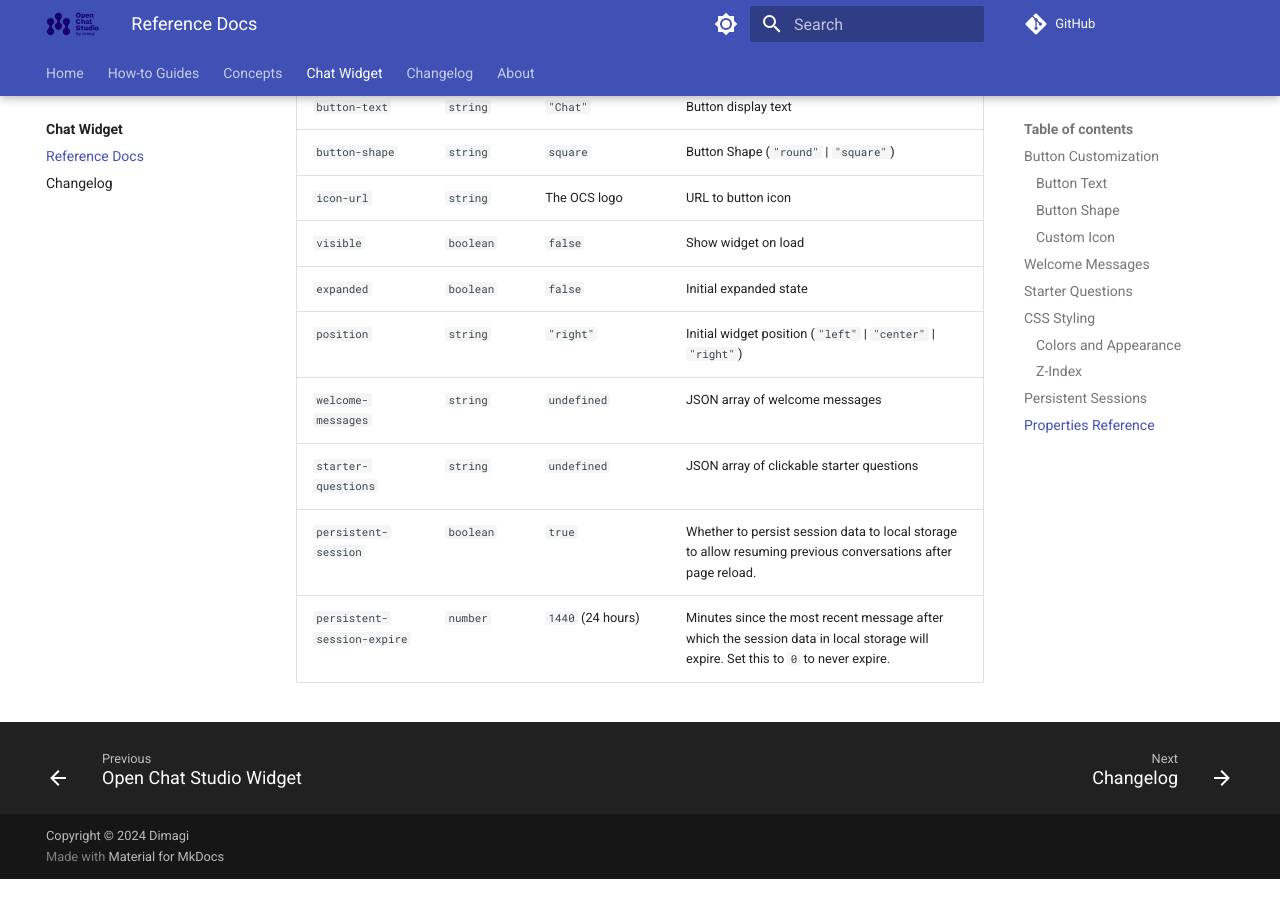
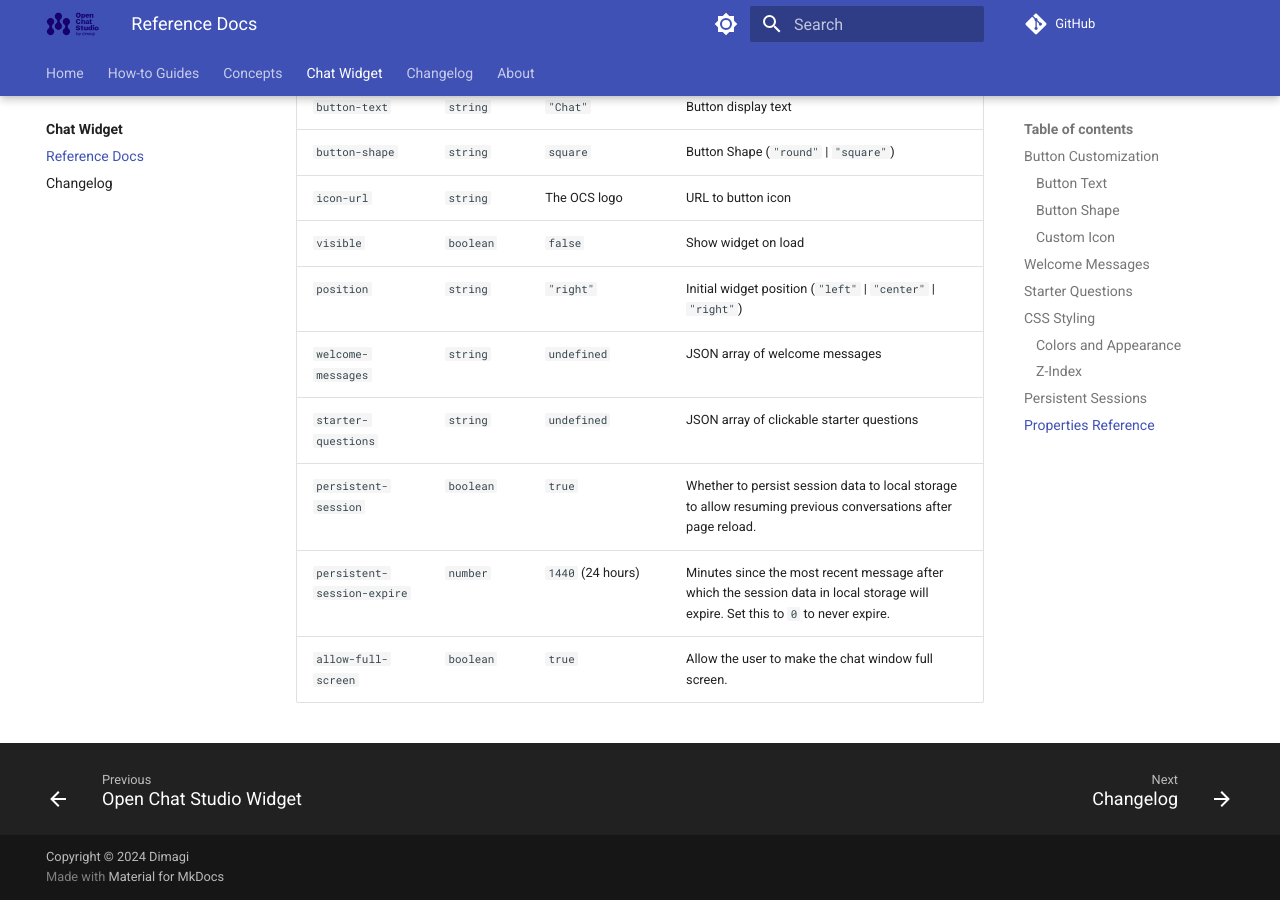
Before and after one commit to dimagi/open-chat-studio-docs, an MkDocs documentation site: the page built from docs/chat_widget/reference.md, in a window 1280 px wide and 900 px high, scrolled down 3499 px. Built offline with MkDocs 1.6.1 and Material for MkDocs 9.7.7, drawn with Linux system fonts in a browser that asks for light colours; a script that is not in the unit is left out; comment, search, counter and statistics services are not loaded; before the commit the page ends 4378 px from its top, so only the background shows below that.

Commit message:
update with fullscreen

```diff
--- a/docs/chat_widget/reference.md
+++ b/docs/chat_widget/reference.md
@@ -131,9 +131,9 @@ The session data is set to expire after 24 hours. This is also configurable by u
 | `button-shape`              | `string`  | `square`                        | Button Shape (`"round"` \| `"square"`)                                                                                            |
 | `icon-url`                  | `string`  | The OCS logo                    | URL to button icon                                                                                                                |
 | `visible`                   | `boolean` | `false`                         | Show widget on load                                                                                                               |
-| `expanded`                  | `boolean` | `false`                         | Initial expanded state                                                                                                            |
 | `position`                  | `string`  | `"right"`                       | Initial widget position (`"left"` \| `"center"` \| `"right"`)                                                                     |
 | `welcome-messages`          | `string`  | `undefined`                     | JSON array of welcome messages                                                                                                    |
 | `starter-questions`         | `string`  | `undefined`                     | JSON array of clickable starter questions                                                                                         |
 | `persistent-session`        | `boolean` | `true`                          | Whether to persist session data to local storage to allow resuming previous conversations after page reload.                      |
 | `persistent-session-expire` | `number`  | `1440` (24 hours)               | Minutes since the most recent message after which the session data in local storage will expire. Set this to `0` to never expire. |
+| `allow-full-screen`         | `boolean` | `true`                          | Allow the user to make the chat window full screen.                                                                               |
--- a/mkdocs.yml
+++ b/mkdocs.yml
@@ -140,6 +140,7 @@ watch:
 - python_node
 
 extra_javascript:
-  - path: https://unpkg.com/open-chat-studio-widget@0.4.0/dist/open-chat-studio-widget/open-chat-studio-widget.esm.js
+  - path: https://unpkg.com/open-chat-studio-widget@0.4.1/dist/open-chat-studio-widget/open-chat-studio-widget.esm.js
     type: module
     async: true
+  - path: ./assets/javascript/widget.js
--- a/overrides/main.html
+++ b/overrides/main.html
@@ -2,8 +2,10 @@
 
 {% block footer %}
   {{ super() }}
+  <!-- disable full screen because the widget goes underneath the header -->
   <open-chat-studio-widget
     visible="false"
     chatbot-id="cdec8c04-ff39-4175-bffb-f7d872e2eb3a"
-    button-text="Ask me!"></open-chat-studio-widget>
+    button-text="Ask me!"
+    allow-full-screen="false"></open-chat-studio-widget>
 {% endblock %}
```
